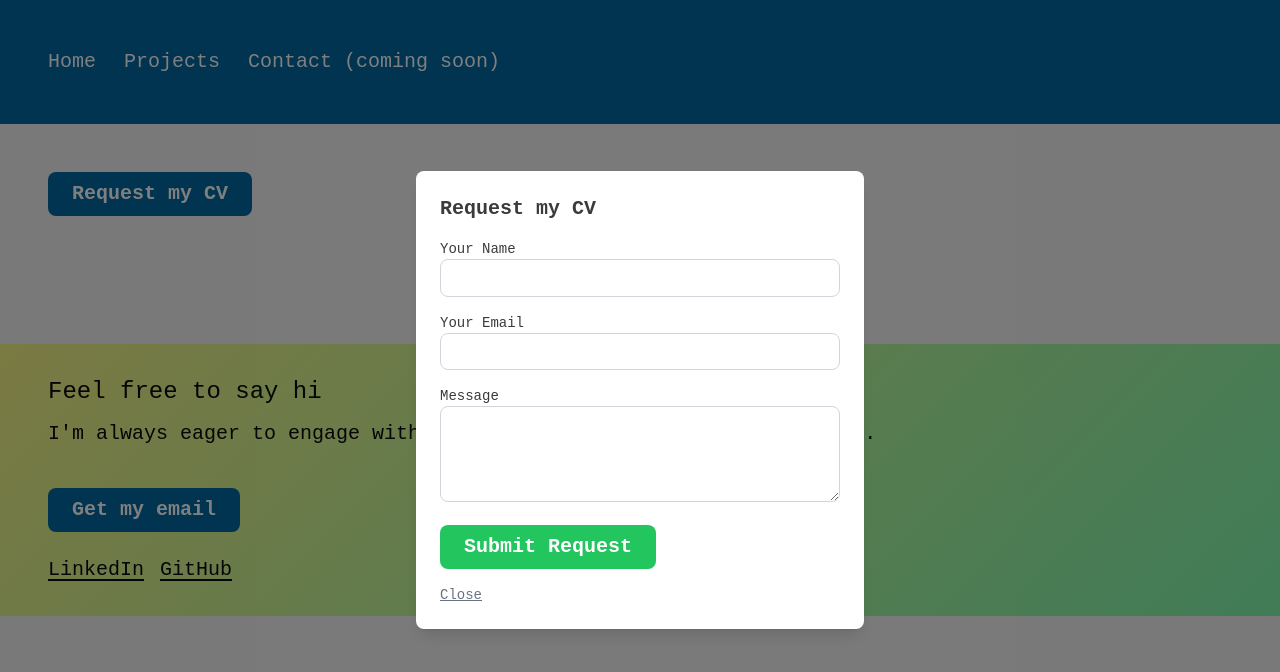
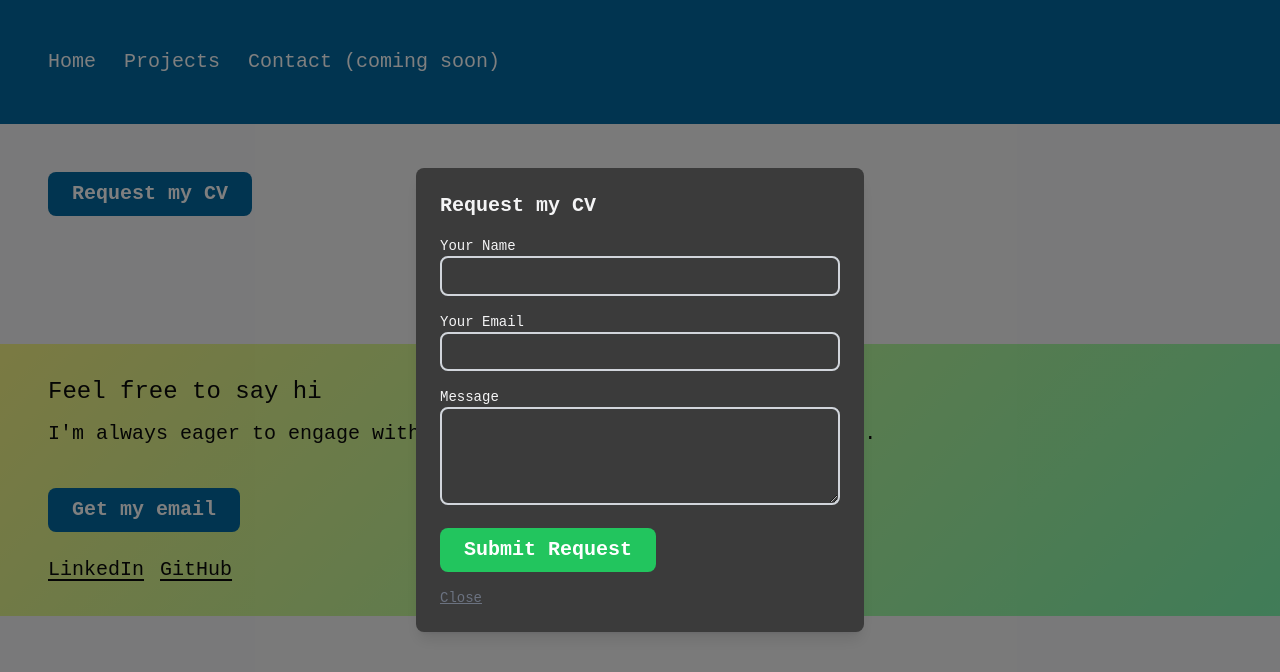
Before and after one commit to zackforssberg/portfolio, a Next.js app: page /contact in a window 1280 px wide. Both pictures are taken after a click on the button "Request my CV". Shown: the top 672 px of the page. Built offline with nearby package versions, Linux system fonts and the light colour scheme.

Commit message:
updated colors on CV modal

```diff
--- a/src/app/components/RequestCVModal.tsx
+++ b/src/app/components/RequestCVModal.tsx
@@ -51,7 +51,7 @@ export default function RequestCvModal() {
 
       {showModal && (
         <div className="fixed inset-0 flex items-center justify-center bg-black bg-opacity-50">
-          <div className="bg-white p-6 rounded-lg shadow-lg w-full max-w-md">
+          <div className="bg-foreground text-background p-6 rounded-lg shadow-lg w-full max-w-md">
             <h2 className="text-xl font-bold mb-4">Request my CV</h2>
             <form onSubmit={handleSubmit} className="space-y-4">
               <div>
@@ -62,7 +62,7 @@ export default function RequestCvModal() {
                   value={formData.user_name}
                   onChange={handleChange}
                   required
-                  className="w-full px-3 py-2 border border-gray-300 rounded-lg"
+                  className="w-full px-3 py-2 border-2 border-gray-300 rounded-lg bg-foreground"
                 />
               </div>
 
@@ -74,7 +74,7 @@ export default function RequestCvModal() {
                   value={formData.user_email}
                   onChange={handleChange}
                   required
-                  className="w-full px-3 py-2 border border-gray-300 rounded-lg"
+                  className="w-full px-3 py-2 border-2 border-gray-300 rounded-lg bg-foreground"
                 />
               </div>
 
@@ -85,7 +85,7 @@ export default function RequestCvModal() {
                   value={formData.message}
                   onChange={handleChange}
                   required
-                  className="w-full px-3 py-2 border border-gray-300 rounded-lg"
+                  className="w-full px-3 py-2 border-2 border-gray-300 rounded-lg bg-foreground"
                   rows={4}
                 />
               </div>
```
